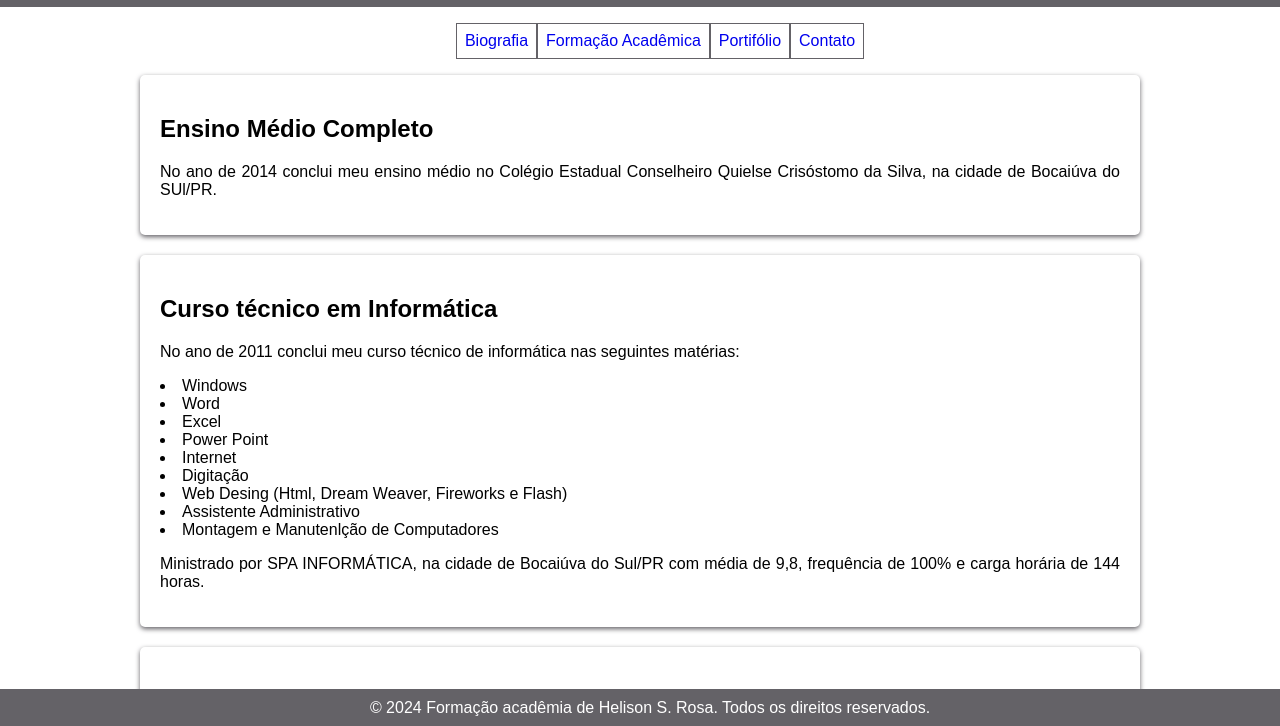
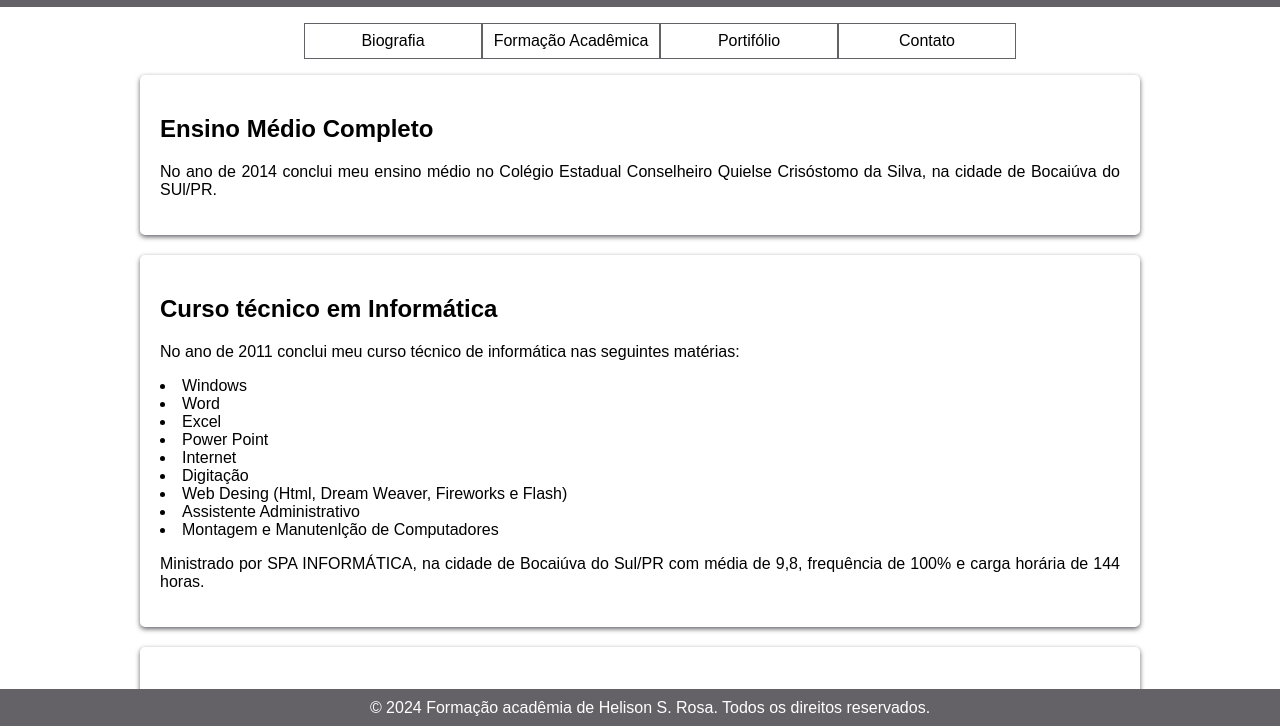
Before and after one commit to HelisonRosa/HelisonCV, a plain HTML site: page formacao.html in a window 1280 px wide. Shown: the part 73-799 px from the top of the page. Drawn offline with Linux system fonts and the light colour scheme.

Commit message:
Add files via upload

```diff
--- a/formacao.html
+++ b/formacao.html
@@ -52,10 +52,12 @@
 
         /* removemos o sublinhado, adicionamos espaçamento e alinhamento dos links considerando usabilidade em outros dispositivos*/
         a, a:link {
+            color: black;
             text-decoration: none;
             padding: 8px 8px;
             border: 1px solid #646267;
-            width: auto;
+            width: 160px;
+            text-align: center;
             display: inline-block;
         }
 
```
Also changed, not shown: contato.html (+2 -1 lines), index.html (+3 -1 lines), portifolio.html (+3 -1 lines).
